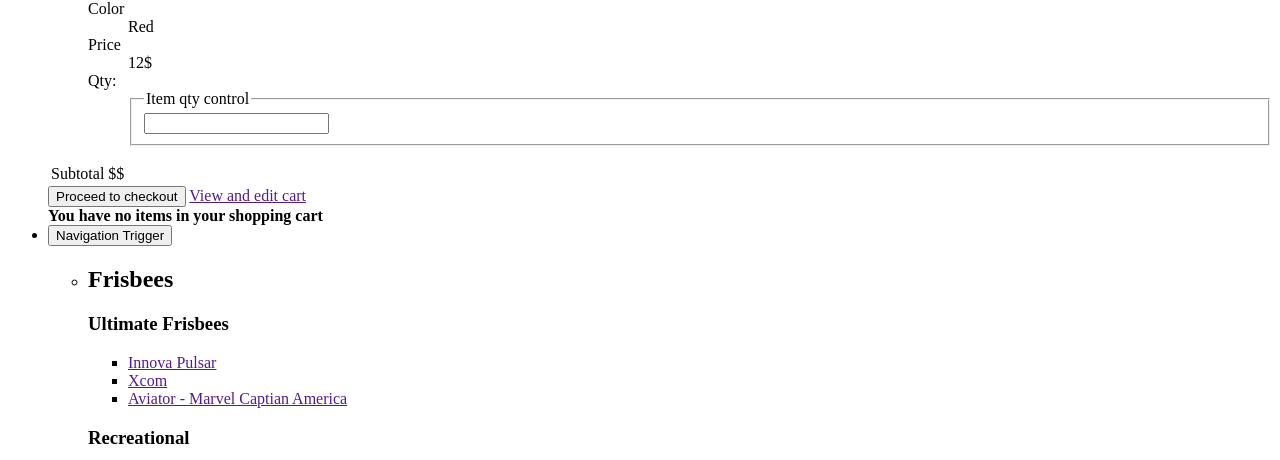
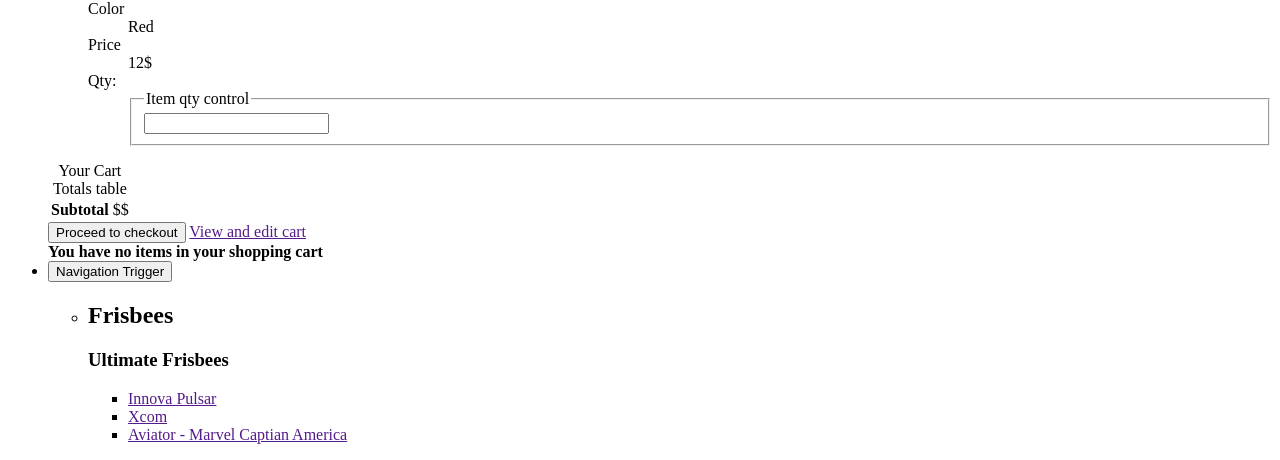
Before and after one commit to Inchoo/grabsbee-ffc, a plain HTML site: page index.html in a window 1280 px wide. Shown: the part 582-1042 px from the top of the page. Drawn offline with Linux system fonts and the light colour scheme.

Commit message:
Additional table improvements

```diff
--- a/index.html
+++ b/index.html
@@ -97,10 +97,13 @@
                     </ol>
 
                     <table>
-                        <tr>
-                            <td>Subtotal</td>
-                            <td>$$</td>
-                        </tr>
+                        <caption>Your Cart Totals table</caption>
+                        <tbody>
+                            <tr>
+                                <th>Subtotal</th>
+                                <td>$$</td>
+                            </tr>
+                        </tbody>
                     </table>
 
                     <div>
```
